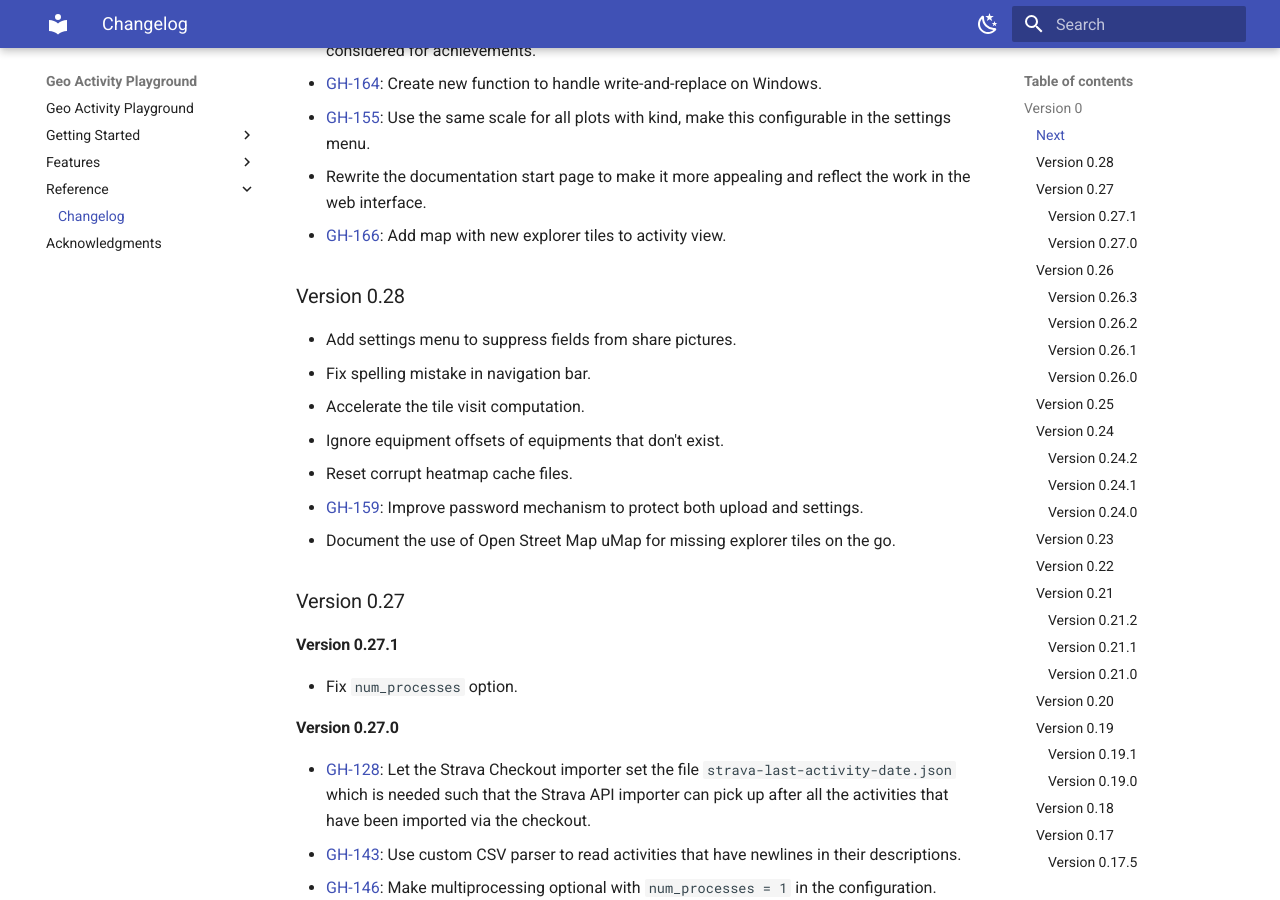
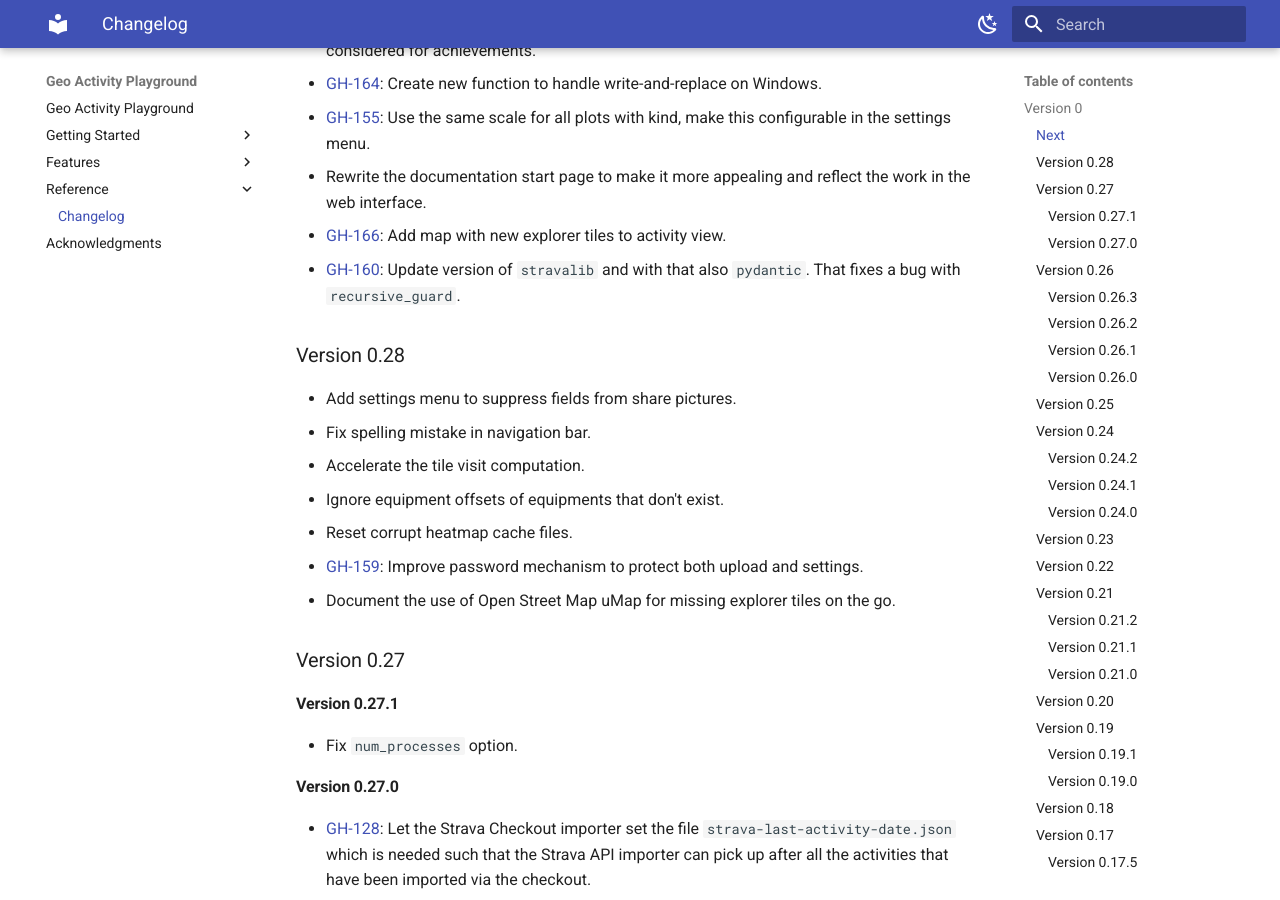
Before and after one commit to martin-ueding/geo-activity-playground, an MkDocs documentation site: the page built from docs/reference/changelog.md, in a window 1280 px wide and 900 px high, scrolled down 506 px. Built offline with MkDocs 1.6.1 and Material for MkDocs 9.7.7, drawn with Linux system fonts in a browser that asks for light colours.

Commit message:
Changelog entry

```diff
--- a/docs/reference/changelog.md
+++ b/docs/reference/changelog.md
@@ -15,6 +15,7 @@ This is the pre-release series. Things haven't settled yet, so each minor versio
 - [GH-155](https://github.com/martin-ueding/geo-activity-playground/issues/155): Use the same scale for all plots with kind, make this configurable in the settings menu.
 - Rewrite the documentation start page to make it more appealing and reflect the work in the web interface.
 - [GH-166](https://github.com/martin-ueding/geo-activity-playground/issues/166): Add map with new explorer tiles to activity view.
+- [GH-160](https://github.com/martin-ueding/geo-activity-playground/issues/160): Update version of `stravalib` and with that also `pydantic`. That fixes a bug with `recursive_guard`.
 
 ### Version 0.28
 
```
